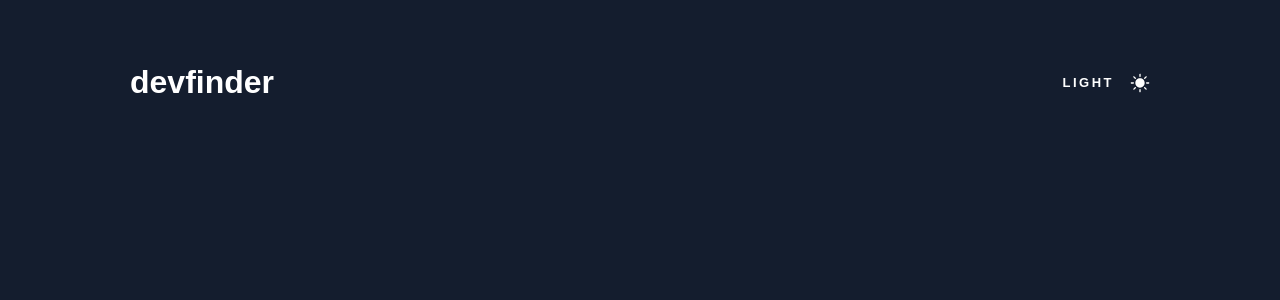
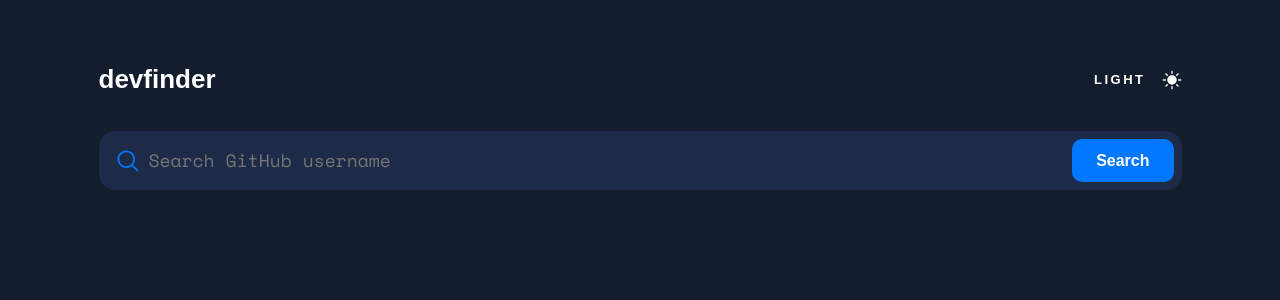
Before and after one commit to GrossuAst/devfinder, a React (Create React App) app: page / in a window 1280 px wide. Shown: the top 300 px of the page. Built offline with nearby package versions, Linux system fonts and the light colour scheme; a web font is replaced by a local one.

Commit message:
добавлен компонент формы

```diff
--- a/src/components/app/App.jsx
+++ b/src/components/app/App.jsx
@@ -1,11 +1,13 @@
 import React from 'react';
 import styles from './app.module.scss';
 import Header from '../header';
+import Main from '../main/main';
 
 function App() {
   return (
     <div className={styles.content}>
       <Header/>
+      <Main />
     </div>
   );
 }
--- a/src/components/app/app.module.scss
+++ b/src/components/app/app.module.scss
@@ -1,4 +1,4 @@
 .content {
-    max-width: 1020px;
+    max-width: 1083px;
     margin: 5% auto 0 auto;
 }
--- /dev/null
+++ b/src/components/form/form.jsx
@@ -0,0 +1,16 @@
+import styles from './form.module.scss';
+import SearchIcon from '../../images/search-icon.svg';
+
+const Form = () => {
+    return (
+        <form className={ styles.form }>
+            <img className={ styles.icon } src={ SearchIcon } />
+            <div className={ styles.container }>
+                <input className={ styles.input } type="text" placeholder='Search GitHub username' />
+                <button className={ styles.button } type='submit'>Search</button>
+            </div>
+        </form>
+    )
+};
+
+export default Form;
--- /dev/null
+++ b/src/components/form/form.module.scss
@@ -0,0 +1,50 @@
+.form {
+    box-sizing: border-box;
+    padding: 8px 8px 8px 16px;
+    display: flex;
+    background-color: rgb(30, 43, 72);
+    align-items: center;
+    border-radius: 16px;
+
+    .icon {
+        height: 26px;
+        width: 26px;
+    }
+
+    .container {
+        display: flex;
+        gap: 4px;
+        margin-left: 8px;
+        width: 100%;
+
+        .input {
+            background: none;
+            font-size: 18px;
+            color: rgb(255, 255, 255);
+            border: none;
+            border-bottom: 1px solid rgb(30, 43, 72);
+            padding: 0;
+            font-family: 'Space-Mono', sans-serif;
+            width: 100%;
+        }
+
+        .input:focus {
+            outline: none;
+            border-bottom: 1px solid white;
+        }
+
+        .button {
+            font-size: 16px;
+            box-sizing: border-box;
+            padding: 12.5px 24px;
+            background-color: rgb(0, 119, 255);
+            color: rgb(255, 255, 255);
+            font-weight: 700;
+            border-radius: 10px;
+            border: none;
+            font-family: 'Space-Mono', sans-serif;
+        }
+    }
+
+
+}
--- a/src/components/header/header.module.scss
+++ b/src/components/header/header.module.scss
@@ -6,6 +6,7 @@
 
     .title {
         margin: 0;
+        font-size: 26px;
     }
 
     input[type='checkbox'] {
--- a/src/components/main/main.jsx
+++ b/src/components/main/main.jsx
@@ -0,0 +1,12 @@
+import styles from './main.module.scss';
+import Form from '../form/form';
+
+const Main = () => {
+    return (
+        <main className={ styles.main }>
+            <Form />
+        </main>
+    )
+};
+
+export default Main;
--- a/src/components/main/main.module.scss
+++ b/src/components/main/main.module.scss
@@ -0,0 +1,3 @@
+.main {
+    margin-top: 36px;
+}
```
Also changed, not shown: src/images/search-icon.svg (added).
